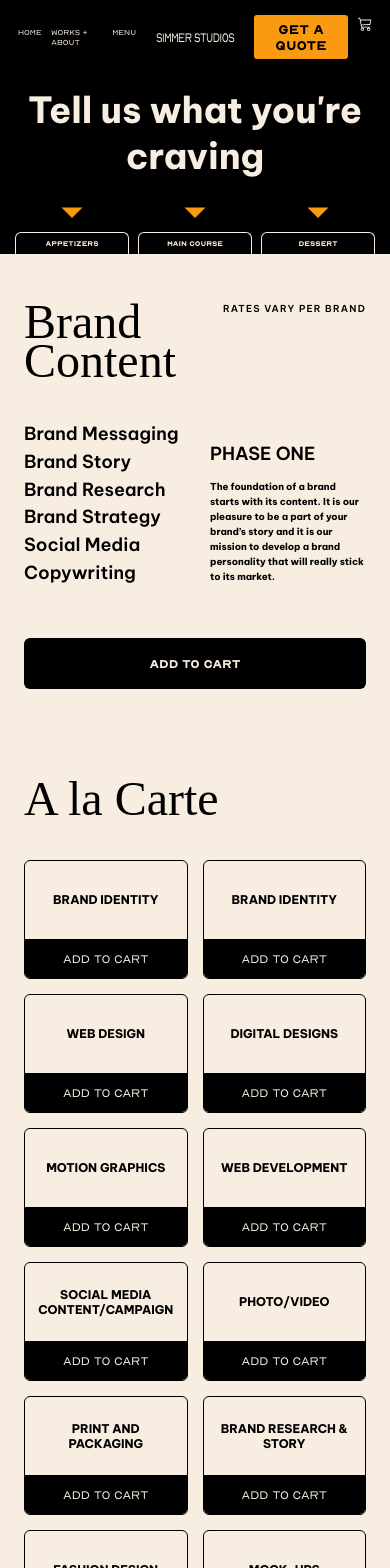
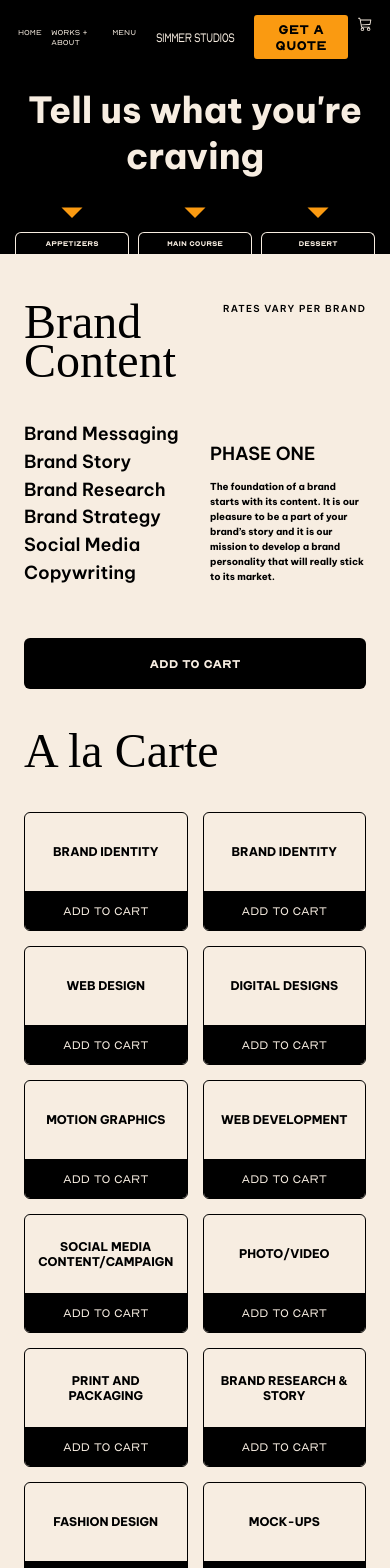
Before and after one commit to mokiong/Menu-page-simmer, a Next.js app: page / in a window 390 px wide. Shown: the top 1568 px of the page. Built offline with nearby package versions, Linux system fonts and the light colour scheme; a web font is replaced by a local one.

Commit message:
Add margin to section two for mobile version

```diff
--- a/components/body/products.module.css
+++ b/components/body/products.module.css
@@ -157,6 +157,10 @@
         padding: 3rem;
     }
 
+    .sectionTwo {
+        margin-top: 2rem;
+    }
+
     .gridTwo {
         grid-template-columns: repeat(2, 1fr);
         gap: 2.5rem;
```
